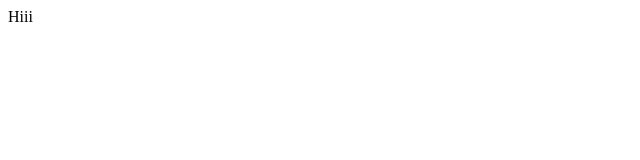
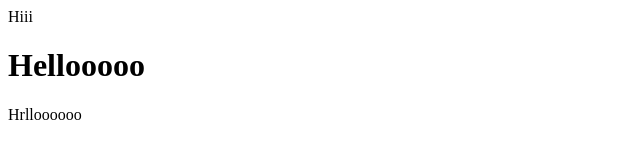
Before and after one commit to abhayrayate/Daily_Practice_FrontEnd, a plain HTML site: page index.html in a window 1280 px wide. Shown: the whole page, without its empty margins (0-640 px from the left). Drawn offline with Linux system fonts and the light colour scheme.

Commit message:
Added Hello

```diff
--- a/index.html
+++ b/index.html
@@ -7,5 +7,7 @@
 </head>
 <body>
     Hiii
+    <h1>Hellooooo</h1>
+    Hrlloooooo
 </body>
 </html>
```
